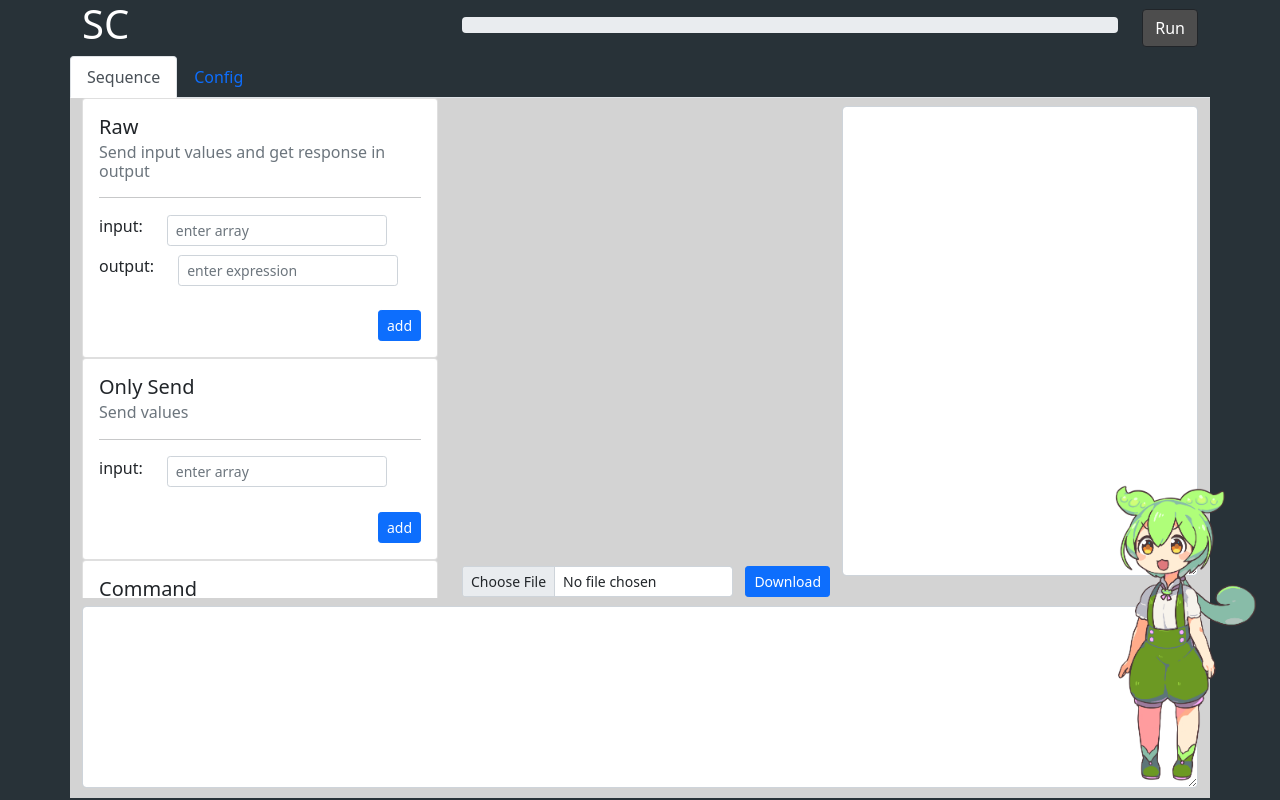
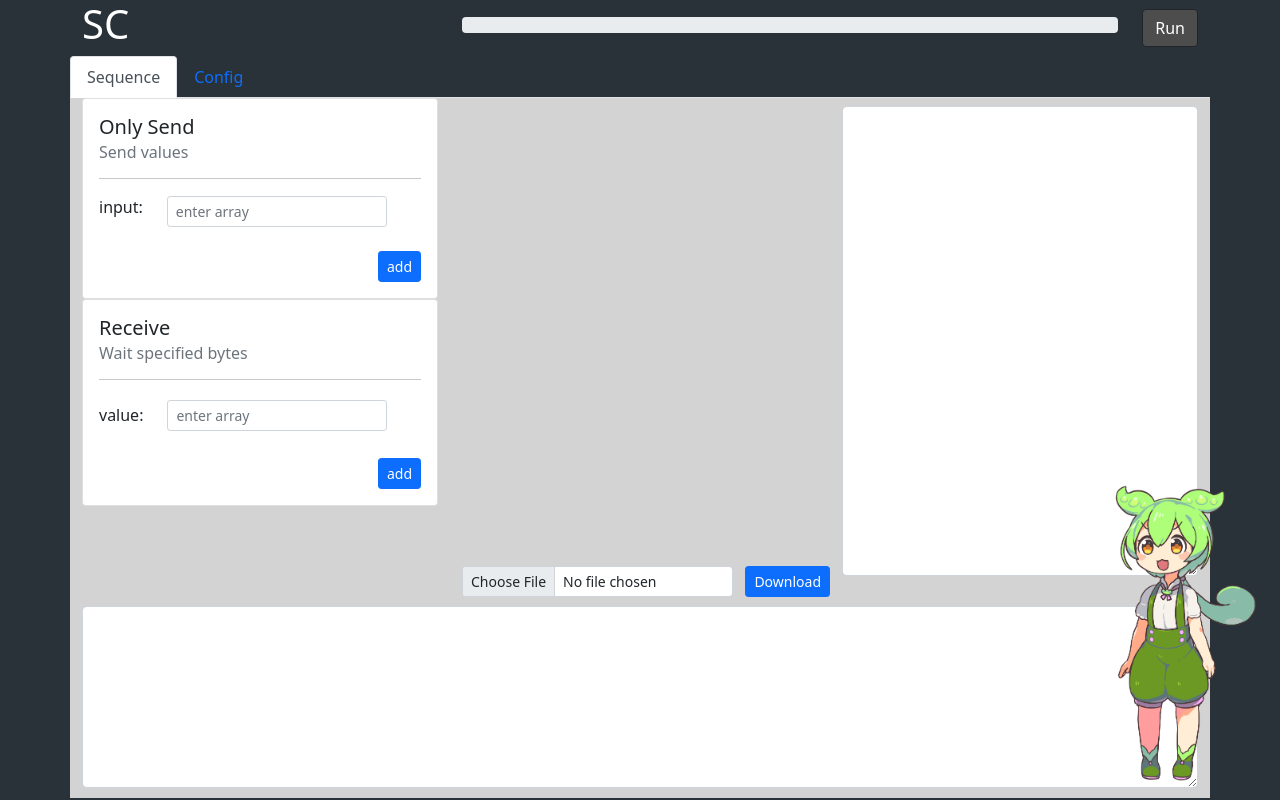
Before and after one commit to kyuvie/SerialWriter, a Next.js app: page / in a window 1280 px wide. Built offline with nearby package versions, Linux system fonts and the light colour scheme.

Commit message:
add front receive card

```diff
--- /dev/null
+++ b/components/front_cards/ReceiveCard.jsx
@@ -0,0 +1,65 @@
+import React from "react"
+import Form from "react-bootstrap/Form"
+import MiddleCardModel from "../../data_model/MiddleCardModel"
+
+class ReceiveCard extends React.Component {
+    constructor(props) {
+        super(props)
+
+        this.state = {
+            inputValue: '',
+        }
+
+        this.title = "ReceiveCard"
+    }
+
+    extractUserInput() {
+        return new MiddleCardModel({
+            title: this.title,
+            data: {
+                title: this.title,
+                inputValue: this.state.inputValue,
+            }
+        })
+    }
+
+    render() {
+        return (<div className="card">
+            <div className="card-body">
+                <h5 className="card-title">Receive</h5>
+                <h6 className="card-subtitle mb-2 text-muted">Wait specified bytes</h6>
+                <hr />
+                <div className="row align-items-center">
+                    <div className="col-auto">
+                        <label htmlFor="inputPassword6" className="col-form-label">value:</label>
+                    </div>
+                    <div className="col-auto">
+                        <Form.Control
+                            size="sm"
+                            type="text"
+                            placeholder="enter array"
+                            value={this.state.inputValue}
+                            onChange={e => this.setState({ inputValue: e.target.value })}
+                        />
+                    </div>
+                </div>
+                <div className="row align-items-center justify-content-end pt-4">
+                    <div className="col-auto">
+                        <button
+                            type="button"
+                            className="btn btn-primary btn-sm"
+                            onClick={() => this.props.addMiddleCardFunc(
+                                this.extractUserInput()
+                            )}
+                        >
+                            add
+                        </button>
+                    </div>
+                </div>
+            </div>
+        </div>
+        )
+    }
+}
+
+export default ReceiveCard
--- a/pages/index.js
+++ b/pages/index.js
@@ -2,7 +2,6 @@ import Head from 'next/head'
 import React, { createRef } from 'react'
 import MiddleCard from '../components/MiddleCard'
 import Zundamon from '../components/Zundamon'
-import FrontCard from '../components/front_cards/FrontCard'
 import ProgressBar from '../components/ProgressBar'
 import NotificationTextArea from '../components/NotificationTextarea'
 import CommunicationTextarea from '../components/CommunicationTextArea'
@@ -12,8 +11,8 @@ import Form from 'react-bootstrap/Form'
 import ConfigPage from '../components/ConfigPage'
 import Button from 'react-bootstrap/Button'
 import json5 from 'json5'
-import RawCard from '../components/front_cards/RawCard'
 import OnlySendCard from '../components/front_cards/OnlySendCard'
+import ReceiveCard from '../components/front_cards/ReceiveCard'
 
 const sleep = (ms) => new Promise(resolve => {
   setTimeout(() => {
@@ -46,9 +45,10 @@ class Home extends React.Component {
     this.configPageRef = createRef()
 
     this.frontCards = [
-      <RawCard addMiddleCardFunc={this.addToMiddleCards} key={2} />,
-      <OnlySendCard addMiddleCardFunc={this.addToMiddleCards} key={3} />,
-      <FrontCard addMiddleCardFunc={this.addToMiddleCards} key={1} />,
+      // <RawCard addMiddleCardFunc={this.addToMiddleCards} key={2} />,
+      <OnlySendCard addMiddleCardFunc={this.addToMiddleCards} key={1} />,
+      <ReceiveCard addMiddleCardFunc={this.addToMiddleCards} key={2} />,
+      // <FrontCard addMiddleCardFunc={this.addToMiddleCards} key={1} />,
     ]
   }
 
```
